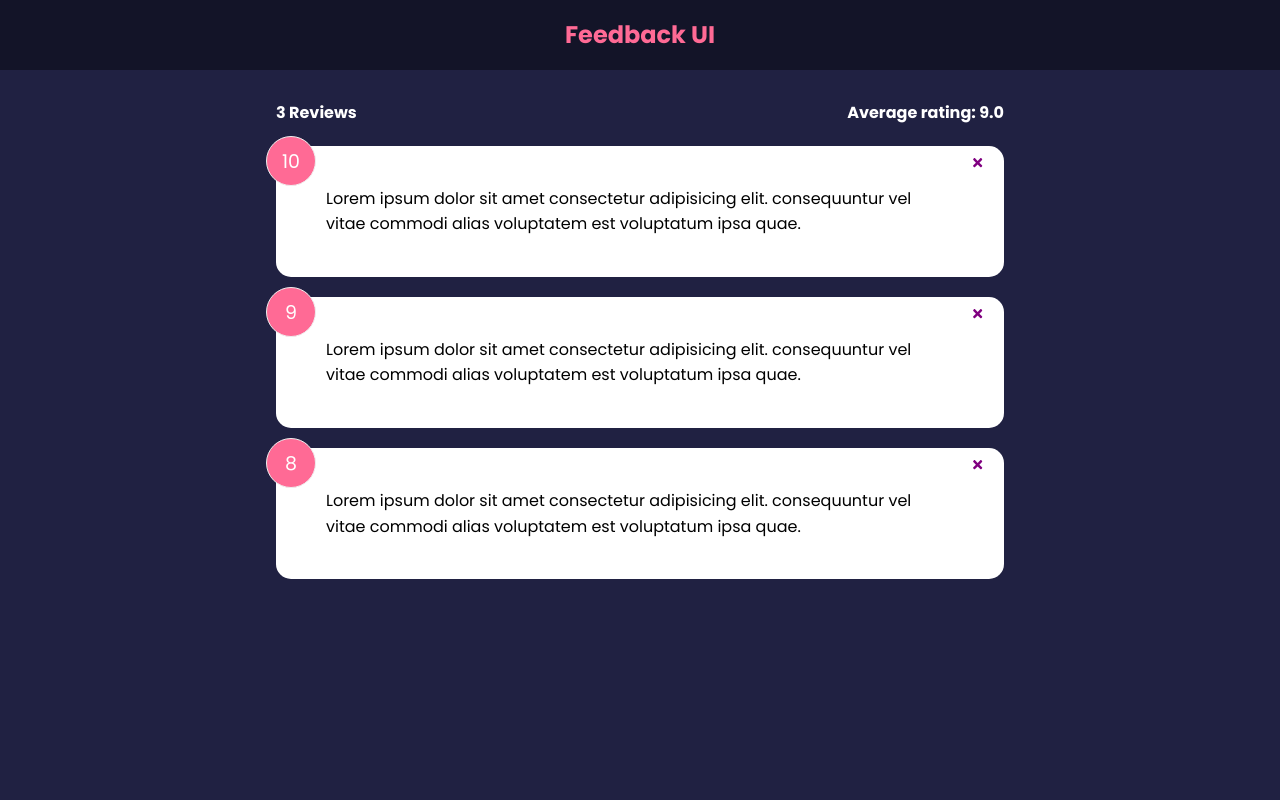
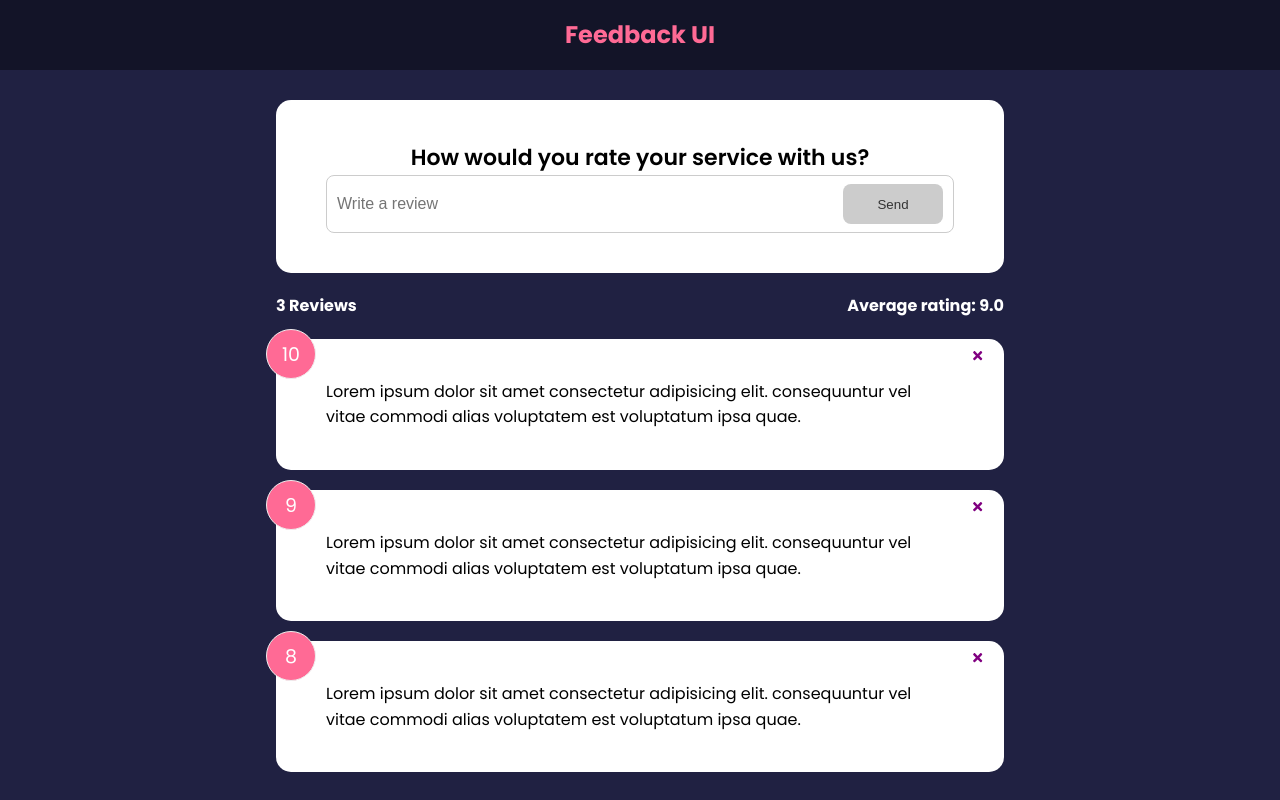
Before and after one commit to gbuckets30/FeedbackUI, a React (Create React App) app: page / in a window 1280 px wide. Built offline with nearby package versions, Linux system fonts and the light colour scheme.

Commit message:
Create feedback form component

```diff
--- a/src/App.js
+++ b/src/App.js
@@ -3,6 +3,7 @@
 import FeedbackData from './data/FeedbackData';
 import FeedbackList from './components/FeedbackList';
 import FeedbackStats from './components/FeedbackStats';
+import FeedbackForm from './components/FeedbackForm';
 
 export default function App() {
   const [feedback, setFeedback] = useState(FeedbackData);
@@ -15,6 +16,7 @@
     <div>
       <Header />
       <div className='container'>
+        <FeedbackForm />
         <FeedbackStats feedback={feedback} />
         <FeedbackList feedback={feedback} handleDelete={deleteFeedback} />
       </div>
--- /dev/null
+++ b/src/components/FeedbackForm.jsx
@@ -0,0 +1,37 @@
+import { useState } from 'react';
+import Button from './shared/Button';
+import Card from './shared/Card';
+
+function FeedbackForm() {
+  const [review, setReview] = useState('');
+
+  const handleReviewChange = (e) => {
+    setReview(e.target.value);
+  };
+
+  return (
+    <Card>
+      <form>
+        <h2>How would you rate your service with us?</h2>
+        <div className='input-group'>
+          <input
+            onChange={handleReviewChange}
+            type='text'
+            placeholder='Write a review'
+            value={review}
+          />
+          <Button type='submit' isDisabled={review.trim().length < 10}>
+            Send
+          </Button>
+        </div>
+        {review.trim().length < 10 && review.trim().length > 0 && (
+          <div className='message'>
+            Review must contain at least 10 characters
+          </div>
+        )}
+      </form>
+    </Card>
+  );
+}
+
+export default FeedbackForm;
--- /dev/null
+++ b/src/components/shared/Button.jsx
@@ -0,0 +1,24 @@
+import PropTypes from 'prop-types';
+
+function Button({ children, type, version, isDisabled }) {
+  return (
+    <button type={type} disabled={isDisabled} className={`btn btn-${version}`}>
+      {children}
+    </button>
+  );
+}
+
+Button.propTypes = {
+  children: PropTypes.node.isRequired,
+  type: PropTypes.string,
+  version: PropTypes.string,
+  isDisabled: PropTypes.bool,
+};
+
+Button.defaultProps = {
+  type: 'button',
+  version: 'primary',
+  isDisabled: false,
+};
+
+export default Button;
```
